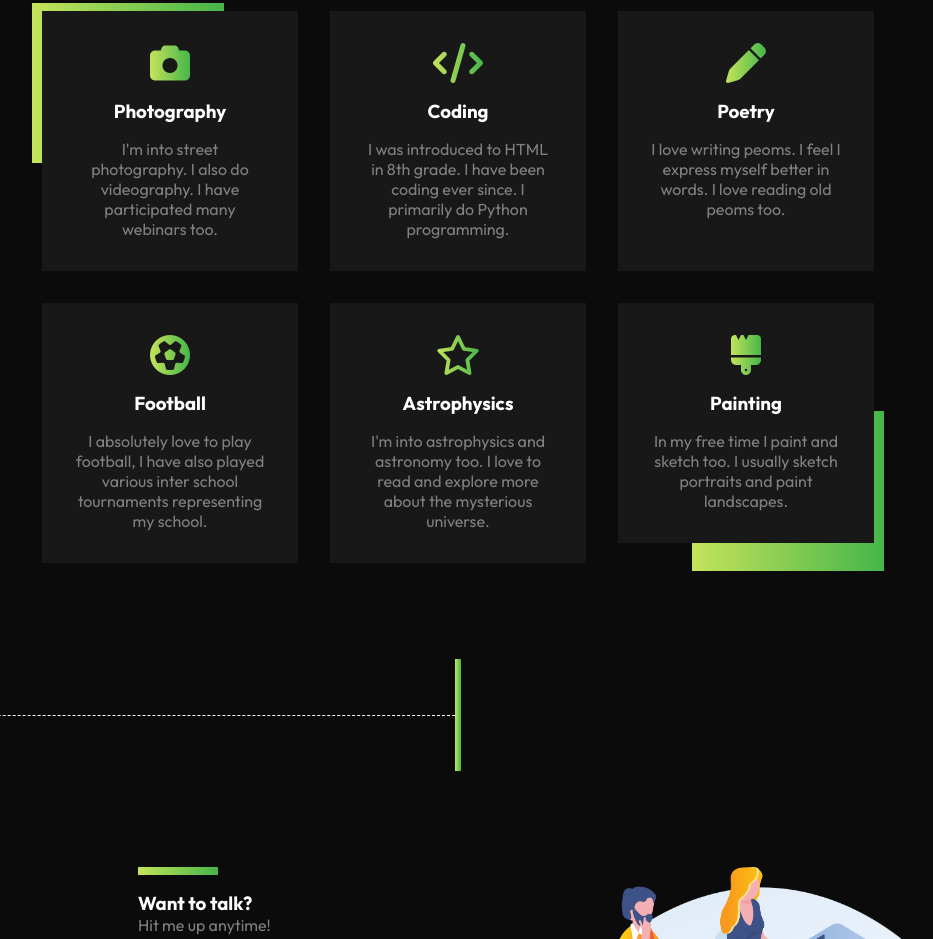
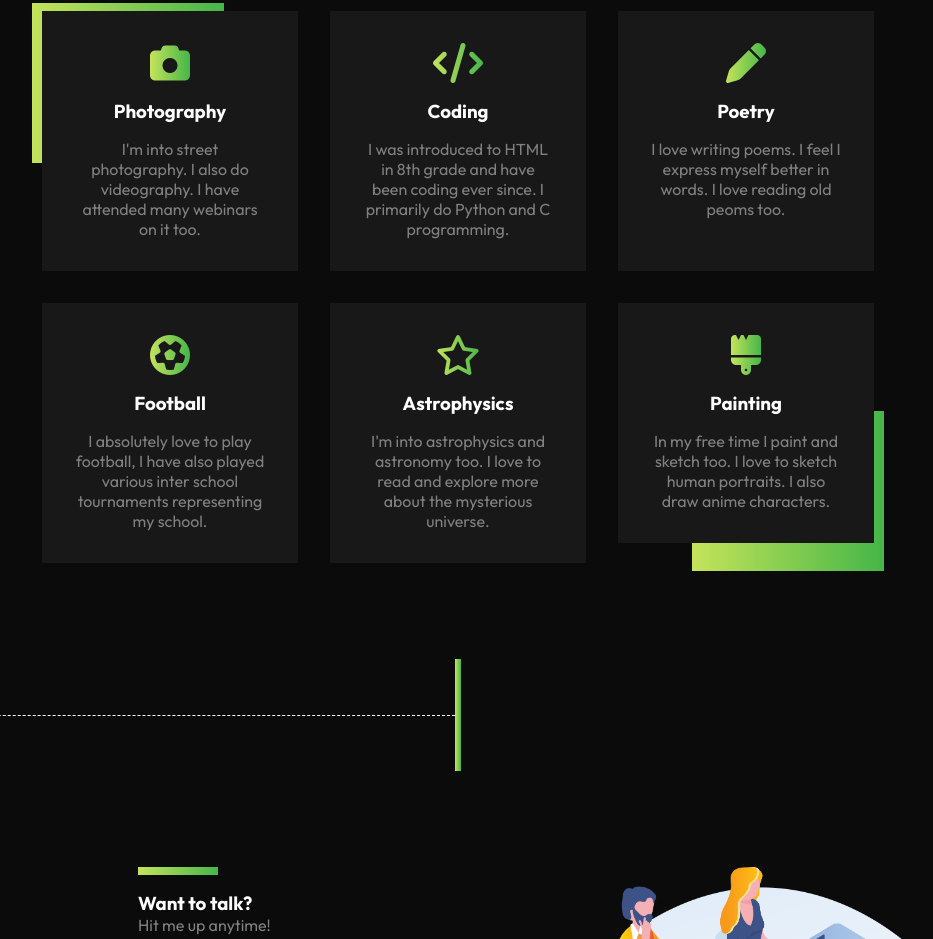
Before and after one commit to arvindpandey4/arvindpandey4.github.io, a plain HTML site: page index.html in a window 1280 px wide. Shown: the part 2906-3845 px from the top of the page, without its empty margins (182-1115 px from the left). Drawn offline with nearby package versions, Linux system fonts and the light colour scheme.

Commit message:
Update index.html

```diff
--- a/index.html
+++ b/index.html
@@ -183,9 +183,9 @@
               <i class="fas fa-camera"></i>
               <h3>Photography</h3>
               <p>
-                I'm into street photography.
-                I also do videography. I have participated
-                many webinars too.
+               I'm into street photography.
+               I also do videography. I have attended
+               many webinars on it too.
               </p>
             </div>
           </div>
@@ -193,16 +193,16 @@
             <i class="fas fa-code"></i>
             <h3>Coding</h3>
             <p>
-              I was introduced to HTML in 8th grade.
-              I have been coding ever since. I primarily do
-              Python programming.
+              I was introduced to HTML in 8th grade and
+              have been coding ever since. I primarily do
+              Python and C programming.
             </p>
           </div>
           <div class="service">
             <i class="fas fa-pen"></i>
             <h3>Poetry</h3>
             <p>
-              I love writing peoms. I feel I express myself better in words.
+              I love writing poems. I feel I express myself better in words.
               I love reading old peoms too.
             </p>
           </div>
@@ -230,7 +230,8 @@
               <h3>Painting</h3>
               <p>
                 In my free time I paint and sketch too.
-                I usually sketch portraits and paint landscapes.
+                I love to sketch human portraits. I also
+                draw anime characters.
               </p>
             </div>
           </div>
```
